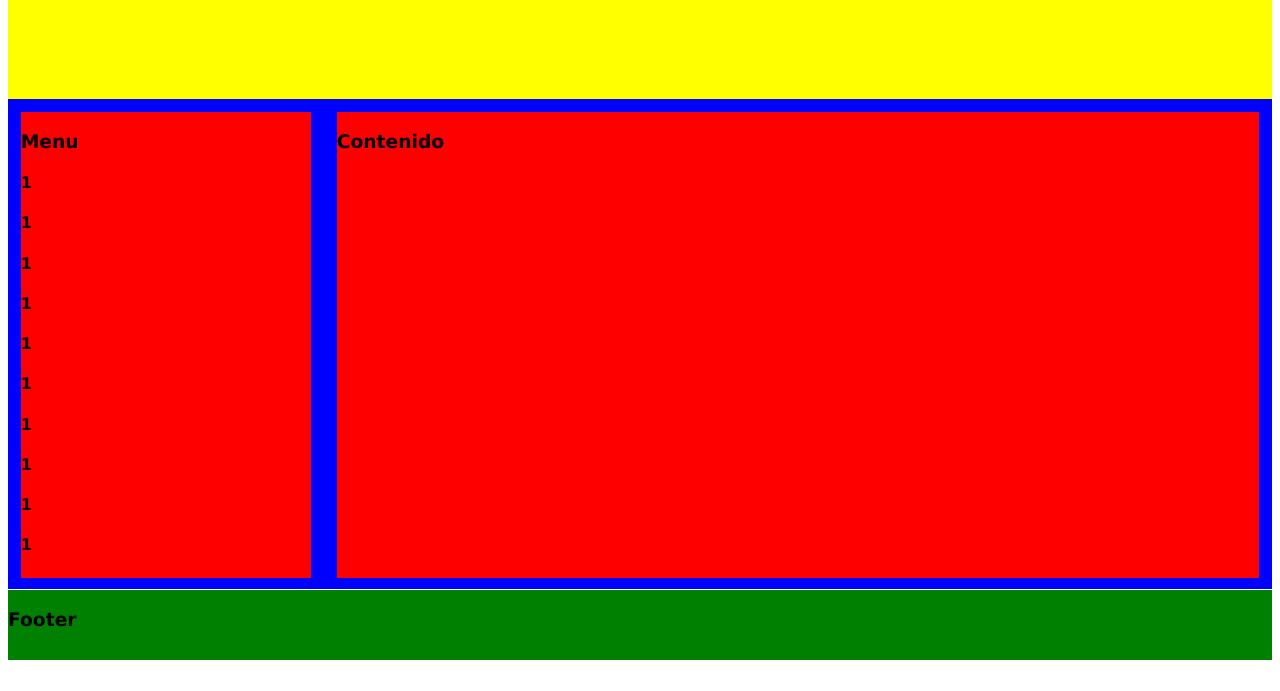
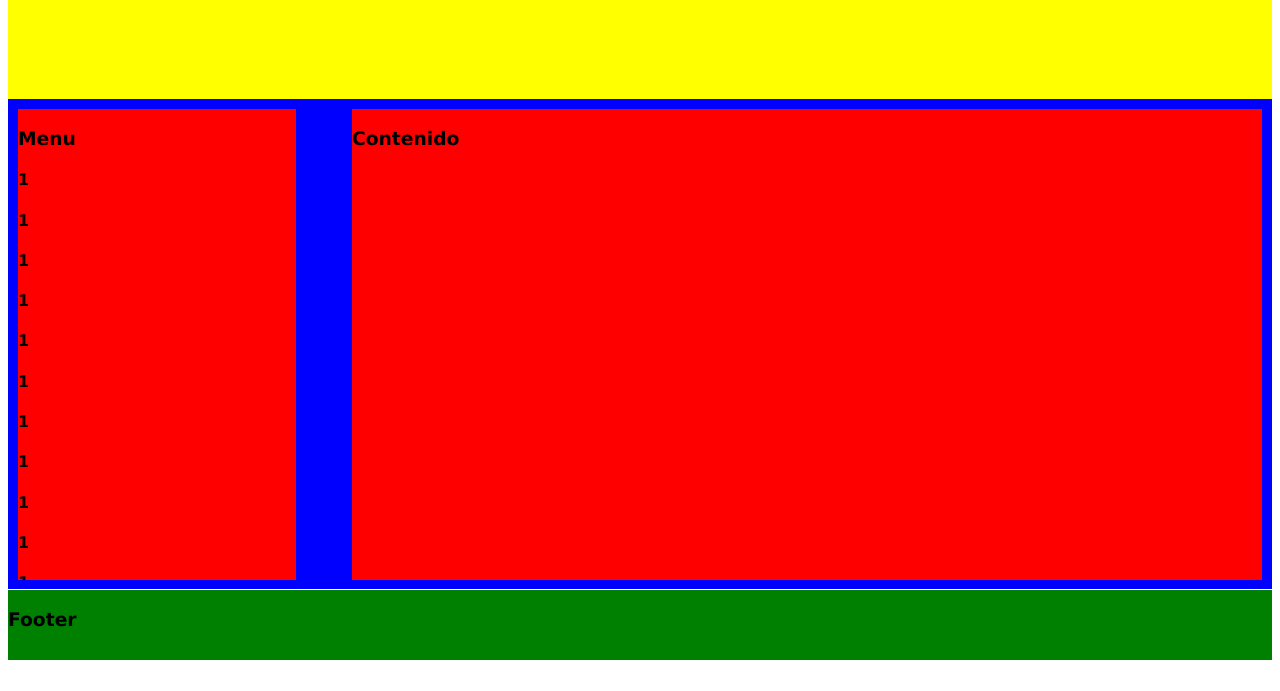
Before and after one commit to XelleXYT/WebHTML, a plain HTML site: page index.html in a window 1280 px wide. Shown: the part 62-753 px from the top of the page. Drawn offline with Linux system fonts and the light colour scheme.

Commit message:
Dinamic Menu
Dinamic menu done in 1st version

```diff
--- a/css/style.css
+++ b/css/style.css
@@ -23,28 +23,30 @@ body{
 	height:70%;
 	background-color:blue;
 }
+
+	#inbody{
+		width:100%;
+		height:98%;
+	}
+
 	/* Page menu */
 	#menu{
-		width:23%;
-		height:95%;
-		max-height:95%;
-		margin-top:1%;
-		margin-right:;
-		margin-bottom:1%;
-		margin-left:1%;
+		width:22%;
+		height:98%;
+		margin:10px;
+		margin-right:0px;
 		float:left;
-		overflow:hidden;
+		overflow:auto;
 		background-color:red;
 	}
 	/* Page content */
 	#content{
-		width:73%;
-		height:95%;
-		margin-top:1%;
-		margin-right:1%;
-		margin-bottom:1%;
-		margin-left:;
+		width:72%;
+		height:98%;
+		margin:10px;
+		margin-left:0px;
 		float:right;
+		overflow:auto;
 		background-color:red;
 	}
 
--- a/index.html
+++ b/index.html
@@ -14,6 +14,7 @@
 	</div>
 	<!-- Page body -->
 	<div id="body">
+	<div id="inbody">
 		<!-- Page menu -->
 		<div id="menu">
 			<h3>Menu</h3>
@@ -47,6 +48,7 @@
 			<h3>Contenido </h3>
 		</div>
 	</div>
+	</div>
 	<!-- Page footer -->
 	<div id="footer">
 		<h3>Footer</h3>
```
